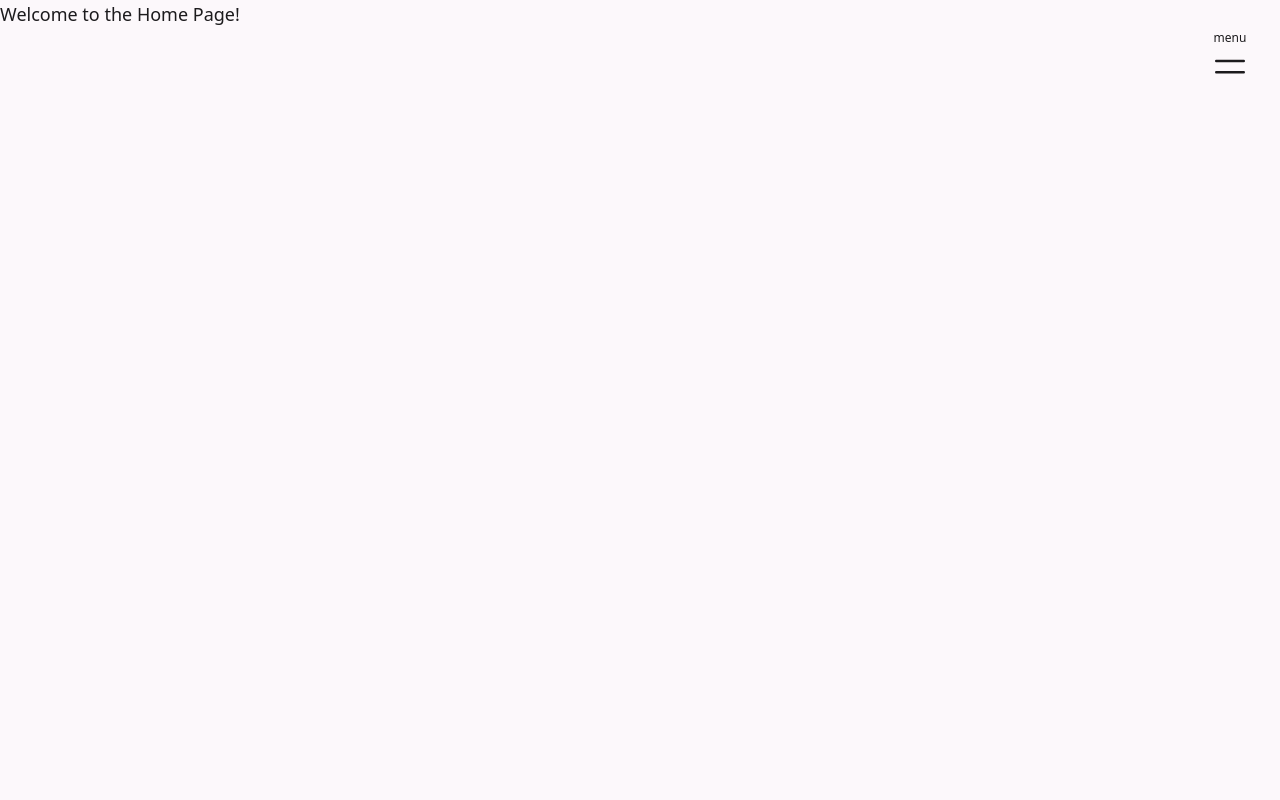
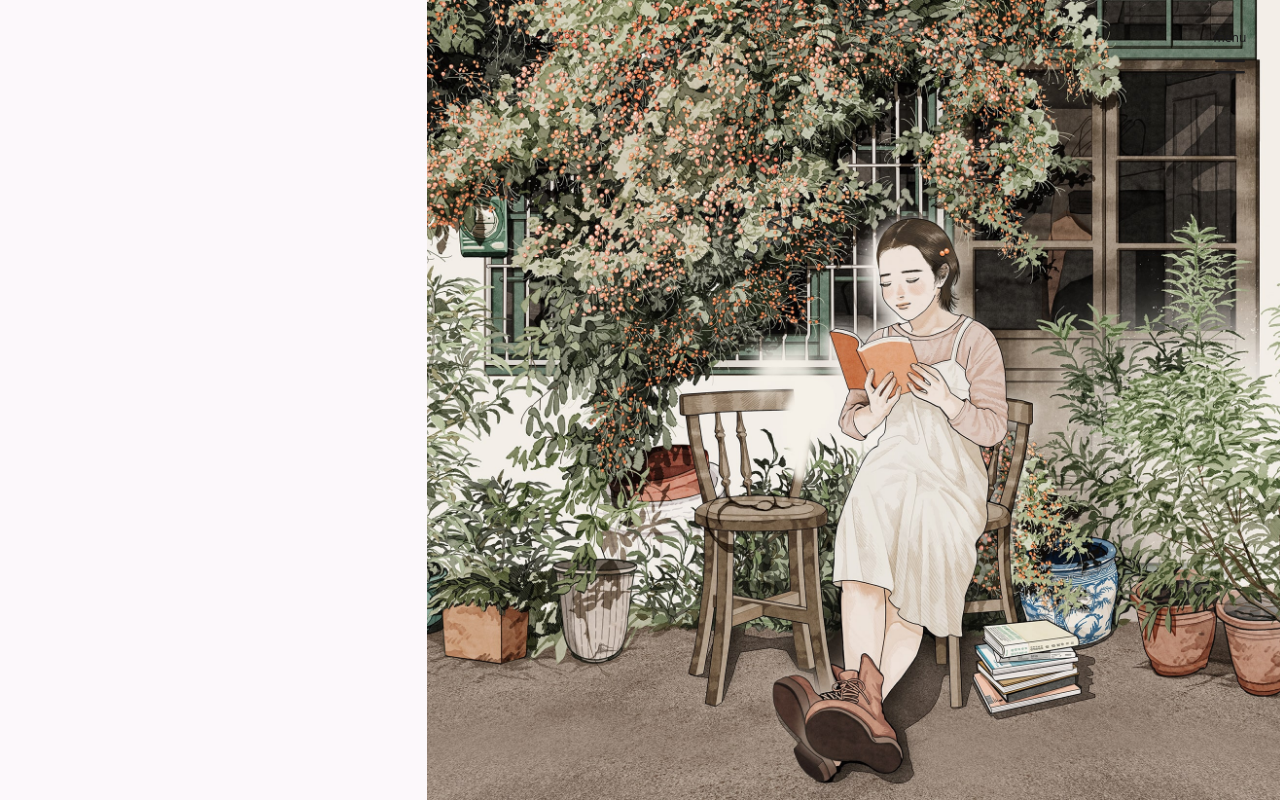
Before and after one commit to AdrianCardonaCandil/perezandbeers, a React (Vite) app in the folder frontend/: page / in a window 1280 px wide. Built offline with nearby package versions, Linux system fonts and the light colour scheme.

Commit message:
base schema done for home page

```diff
--- a/frontend/src/components/Home/Home.jsx
+++ b/frontend/src/components/Home/Home.jsx
@@ -1,8 +1,38 @@
+import image from "../../assets/image.jpg"
+
 /**
  * @file Home.jsx
  * @description Home component. Landing page for the website.
  * @author Adrian Cardona Candil
  */
+
+/**
+ * @function Hero
+ * @description Hero image component. Image displayed trough the different main sections.
+ * * @returns {JSX.Element} Hero component.
+ */
+
+const Hero = () => {
+    return (
+        <div className="flex-2 h-screen sticky top-0">
+            <img className="h-full w-full object-cover" src={image}></img>
+        </div>
+    )
+}
+
+/**
+ * @function MainSections
+ * @description Main sections component. Displays the main content of the landing page.
+ * @returns {JSX.Element} MainSections component.
+ */
+
+const MainSections = () => {
+    return (
+        <div className="flex-1 z-250 min-w-0">
+
+        </div>
+    )
+}
 
 /**
  * @function Home
@@ -13,7 +43,10 @@
 const Home = () => {
     return (
         <main>
-            <p>Welcome to the Home Page!</p>
+            <div className="flex">
+                <MainSections />
+                <Hero />
+            </div>
         </main>
     )
 }
--- a/frontend/src/components/common/Header.jsx
+++ b/frontend/src/components/common/Header.jsx
@@ -15,7 +15,7 @@ import { HiBars2 } from "react-icons/hi2";
 const Header = ({ header }) => {
     return (
         <header>
-            <div className="fixed top-0 right-0 h-full p-7.5">
+            <div className="fixed z-500 top-0 right-0 h-full p-7.5">
                 <div className="flex flex-col items-center text-xs">
                     <label htmlFor="menu-toggle">
                         {header.label}
```
Also changed, not shown: frontend/src/assets/image.jpg (added).
